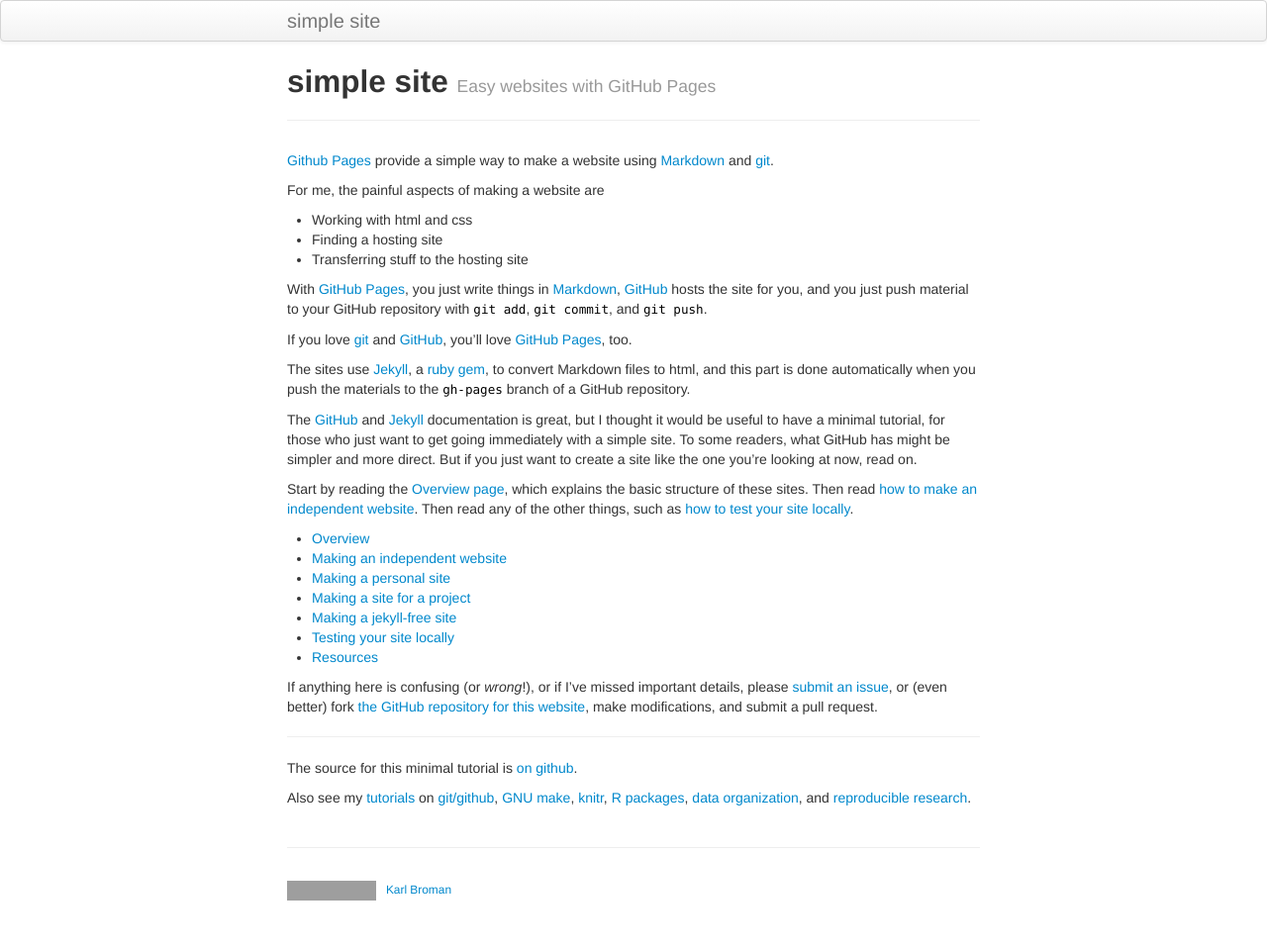
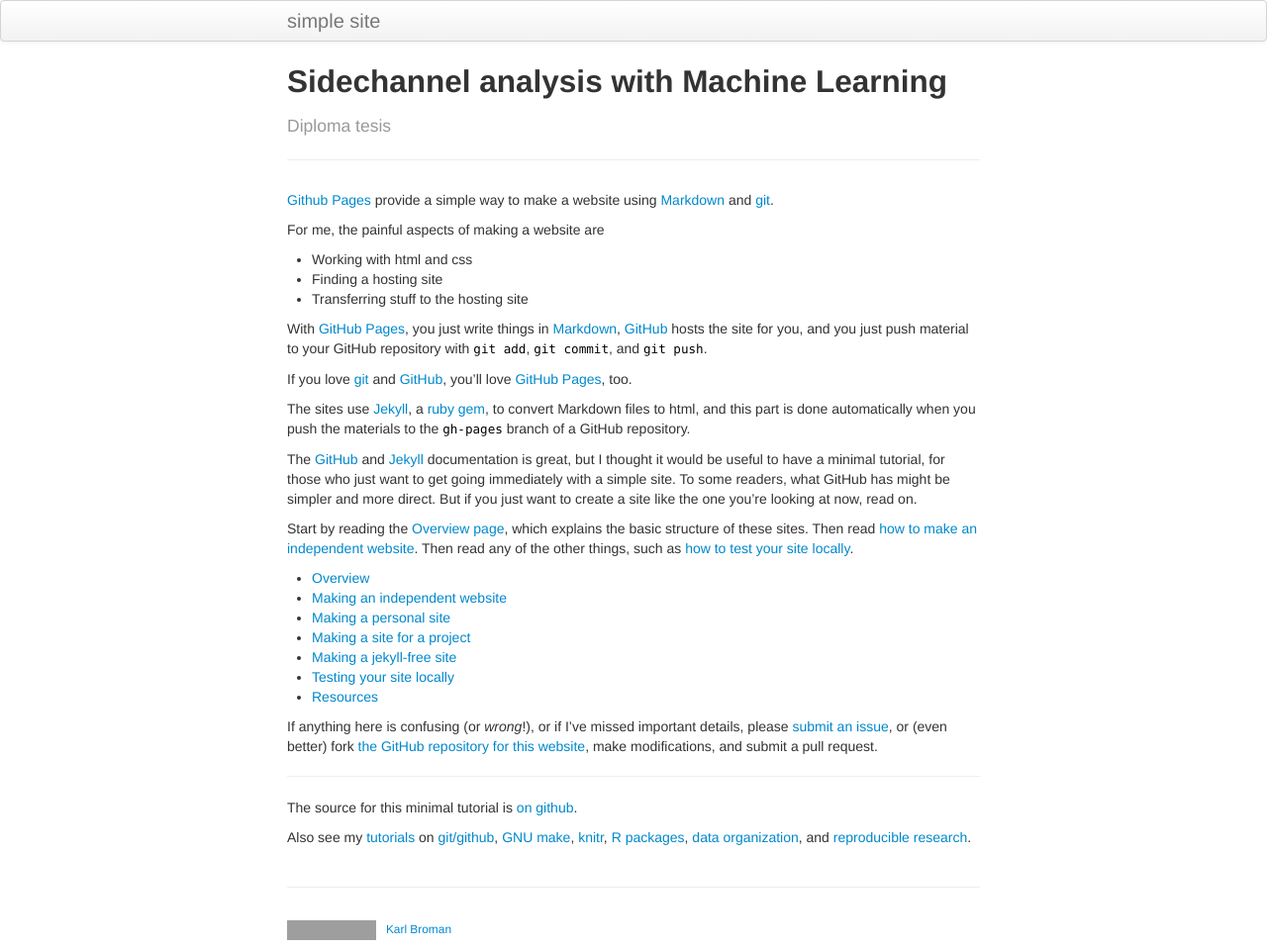
Before and after one commit to AleshR/sca_diplomaThesis, a Jekyll site: the page built from index.md, in a window 1280 px wide. Shown: the whole page at 99% size. Built offline with Jekyll 4.4.1, drawn with Linux system fonts in a browser that asks for light colours; before the commit the page ends 920 px from its top, so only the background shows below that; grey boxes are pictures that could not be loaded.

Commit message:
index.md

```diff
--- a/index.md
+++ b/index.md
@@ -1,8 +1,8 @@
 ---
 layout: page
-title: simple site
-tagline: Easy websites with GitHub Pages
-description: Minimal tutorial on making a simple website with GitHub Pages
+title: Sidechannel analysis with Machine Learning
+tagline: Diploma tesis
+description: Blog following my progress with diploma thesis
 ---
 
 [Github Pages](https://pages.github.com) provide a simple way to make a
```
